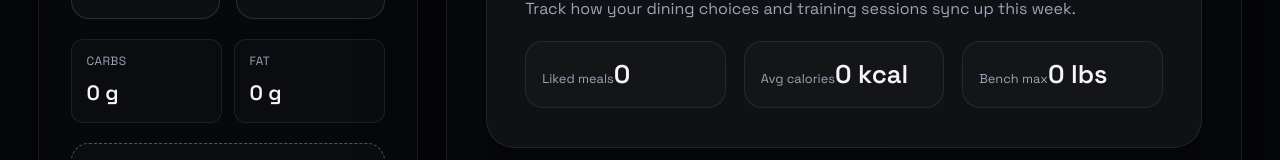
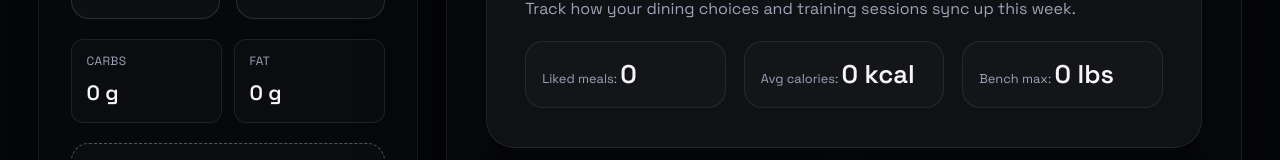
Before and after one commit to rajkangr/MealSwipeRight, a React (Vite) app in the folder MealSwipeRight-App/: page / in a window 1280 px wide. Both pictures are taken after a click on the button "Metrics". Shown: the part 329-489 px from the top of the page. Built offline with nearby package versions, Linux system fonts and the light colour scheme; no server answers.

Commit message:
updated small formatting in metrics

```diff
--- a/MealSwipeRight-App/src/pages/MetricsPage.jsx
+++ b/MealSwipeRight-App/src/pages/MetricsPage.jsx
@@ -40,9 +40,9 @@ function MetricsPage({ likedFoods, gymData }) {
 
   const avgCalories = likedFoods.length ? Math.round(totalCalories / likedFoods.length) : 0;
   const heroStats = [
-    { label: 'Liked meals', value: likedFoods.length },
-    { label: 'Avg calories', value: `${avgCalories} kcal` },
-    { label: 'Bench max', value: `${getMaxWeight(sampleGymStats.benchPress)} lbs` }
+    { label: 'Liked meals: ', value: likedFoods.length },
+    { label: 'Avg calories: ', value: `${avgCalories} kcal` },
+    { label: 'Bench max: ', value: `${getMaxWeight(sampleGymStats.benchPress)} lbs` }
   ];
 
   return (
```
